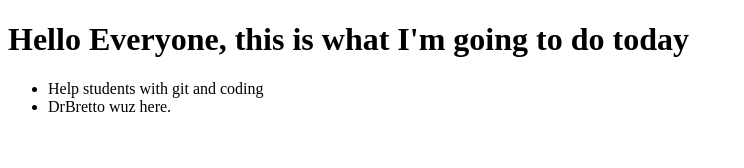
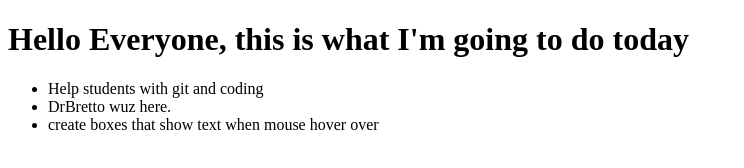
Before and after one commit to terrataylor/cohort43, a plain HTML site: page index.html in a window 1280 px wide. Shown: the whole page, without its empty margins (0-744 px from the left). Drawn offline with Linux system fonts and the light colour scheme.

Commit message:
added list items

```diff
--- a/index.html
+++ b/index.html
@@ -12,6 +12,7 @@
     <ul>
         <li>Help students with git and coding</li>
         <li>DrBretto wuz here.</li>
+        <li>create boxes that show text when mouse hover over</li>
     </ul>
 </body>
 
```
